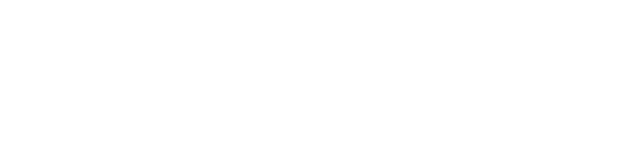
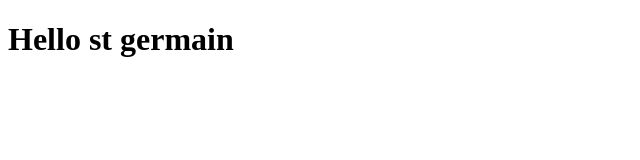
Before and after one commit to erwincalvez/diapason, a plain HTML site: page index.html in a window 1280 px wide. Shown: the whole page, without its empty margins (0-640 px from the left). Drawn offline with Linux system fonts and the light colour scheme.

Commit message:
ajout de header index.html

```diff
--- a/index.html
+++ b/index.html
@@ -5,6 +5,9 @@
     <title>Diapason git</title>
   </head>
   <body>
+    <header>
+      <h1>Hello st germain</h1>
+    </header>
 
   </body>
 </html>
```
